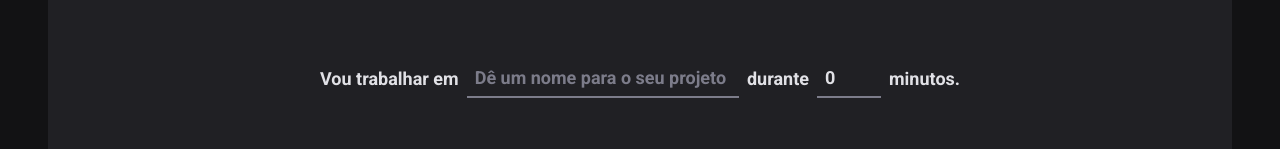
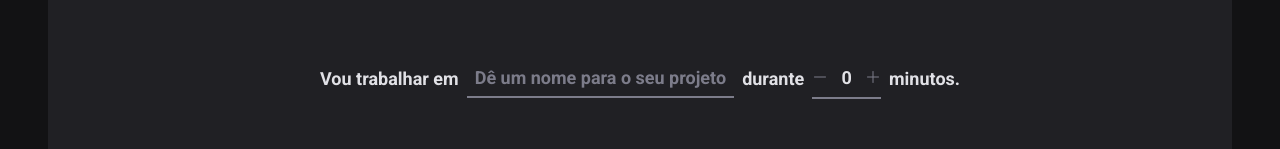
Before and after one commit to palomarodrigs/ignite-timer, a React (Vite) app: page / in a window 1280 px wide. Shown: the part 166-315 px from the top of the page. Built offline with nearby package versions, Linux system fonts and the light colour scheme.

Commit message:
feat/refactor: add minute increment/decrement to NewCycleForm component

```diff
--- a/src/pages/Home/components/NewCycleForm/index.tsx
+++ b/src/pages/Home/components/NewCycleForm/index.tsx
@@ -1,13 +1,34 @@
-import { useContext } from 'react'
+import { useContext, useEffect, useState } from 'react'
 
 import { useFormContext } from 'react-hook-form'
 import { CyclesContext } from '../../../../contexts/CyclesContext'
 
-import { FormContainer, MinutesAmountInput, TaskInput } from './styles'
+import { Minus, Plus } from 'phosphor-react'
+import { FormContainer, TaskInput, Stepper, MinutesAmountInput, Button } from './styles'
 
 export function NewCycleForm() {
-  const { register } = useFormContext()
+  const [minutes, setMinutes] = useState(0)
+
+  const { register, setValue } = useFormContext()
   const { activeCycle } = useContext(CyclesContext)
+
+  const incrementMinutes = () => {
+    setMinutes((prev) => Math.min(prev + 5, 60))
+  }
+
+  const decrementMinutes = () => {
+    setMinutes((prev) => Math.max(prev - 5, 5))
+  }
+
+  useEffect(() => {
+    if (activeCycle) {
+      setMinutes(0)
+    }
+  }, [activeCycle])
+
+  useEffect(() => {
+    setValue('minutesAmount', minutes)
+  }, [minutes, setValue])
 
   return (
     <FormContainer>
@@ -20,23 +41,26 @@ export function NewCycleForm() {
         {...register('task')}
       />
 
-      <datalist id="task-suggestions">
-        <option value="Projeto 1" />
-        <option value="Projeto 2" />
-        <option value="Projeto 3" />
-      </datalist>
+      <datalist id="task-suggestions" />
 
-      <label htmlFor="task">durante</label>
+      <label htmlFor="minutesAmount">durante</label>
+
+      <Stepper>
+        <Button type="button" onClick={decrementMinutes} disabled={!!activeCycle}>
+          <Minus />
+        </Button>
         <MinutesAmountInput
           type="number"
           id="minutesAmount"
           placeholder="00"
-        step={5}
-        min={1}
-        max={60}
+          value={minutes}
           disabled={!!activeCycle}
           {...register('minutesAmount', { valueAsNumber: true })}
         />
+        <Button type="button" onClick={incrementMinutes} disabled={!!activeCycle}>
+          <Plus />
+        </Button>
+      </Stepper>
 
       <span>minutos.</span>
     </FormContainer>
--- a/src/pages/Home/components/NewCycleForm/styles.ts
+++ b/src/pages/Home/components/NewCycleForm/styles.ts
@@ -13,6 +13,18 @@ export const FormContainer = styled.div`
   font-size: 1.125rem;
   font-weight: bold;
   flex-wrap: wrap;
+`
+
+export const Stepper = styled.div`
+  display: flex;
+  align-items: center;
+  border: 0;
+  background: transparent;
+  border-bottom: 2px solid ${(props) => props.theme['gray-500']};
+
+  &:focus-within {
+    border-color: ${(props) => props.theme['green-500']};
+  }
 `
 
 const BaseInput = styled.input`
@@ -62,5 +74,30 @@ export const TaskInput = styled(BaseInput)`
 `
 
 export const MinutesAmountInput = styled(BaseInput)`
-  width: 4rem;
+  width: 2.3rem;
+  text-align: center;
+  border-bottom: 0;
+
+  &::-webkit-inner-spin-button,
+  &::-webkit-outer-spin-button {
+    -webkit-appearance: none;
+    margin: 0;
+  }
+
+  /* Oculta as setinhas em navegadores Firefox */
+  -moz-appearance: textfield;
 `
+
+export const Button = styled.button`
+  width: 1rem;
+  height: 1rem;
+  cursor: pointer;
+
+  border: 0;
+  background: none;
+  color: ${(props) => props.theme['gray-500']};
+
+  &:hover {
+    color: ${(props) => props.theme['green-500']};
+  }
+`
```
Lines whose indentation alone changed are shown as unchanged.
